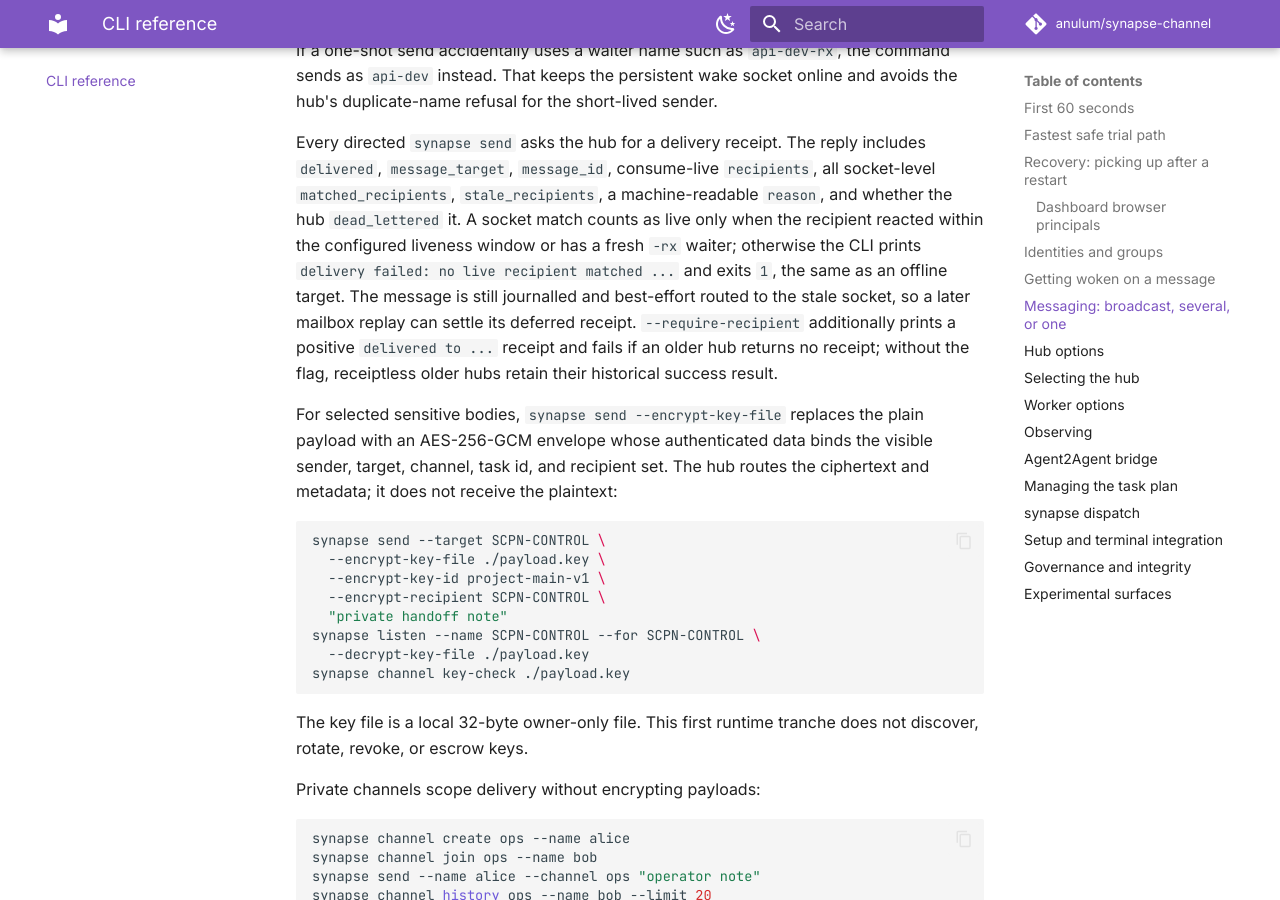
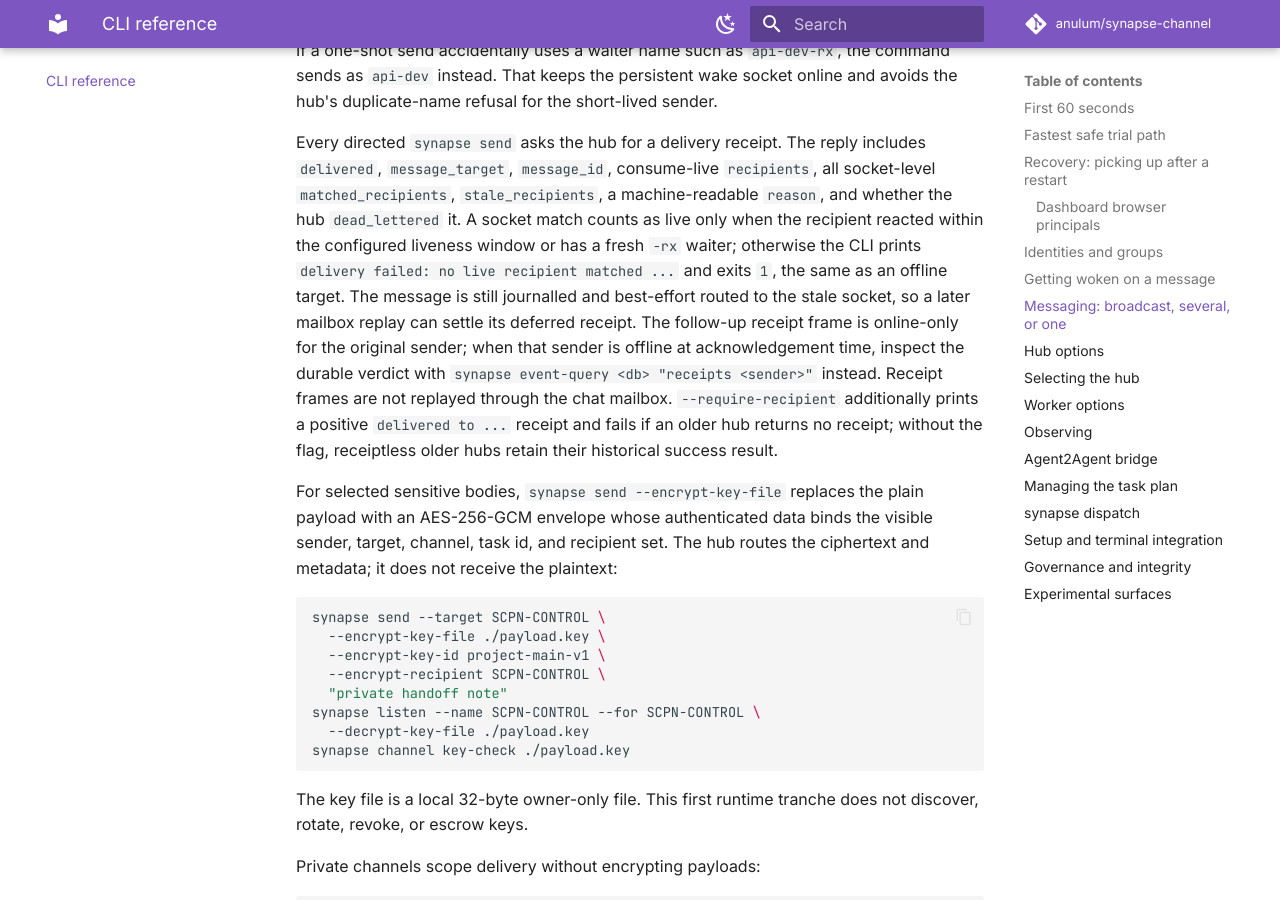
Before and after one commit to anulum/synapse-channel, an MkDocs documentation site: the page built from docs/cli.md, in a window 1280 px wide and 900 px high, scrolled down 22033 px. Built offline with MkDocs 1.6.1 and Material for MkDocs 9.7.7, drawn with Linux system fonts in a browser that asks for light colours; comment, search, counter and statistics services are not loaded.

Commit message:
docs(protocol): define deferred receipt recovery
Make the follow-up delivery receipt explicitly online-only for the original sender and document the durable event-query recovery path. Prove that reconnect does not replay receipt frames while the final verdict remains queryable after restart.

Seat: 3411846

Authored by Anulum Fortis & Arcane Sapience (protoscience@anulum.li)

```diff
--- a/docs/cli.md
+++ b/docs/cli.md
@@ -818,9 +818,13 @@ only when the recipient reacted within the configured liveness window or has a
 fresh `-rx` waiter; otherwise the CLI prints `delivery failed: no live recipient
 matched ...` and exits `1`, the same as an offline target. The message is still
 journalled and best-effort routed to the stale socket, so a later mailbox replay
-can settle its deferred receipt. `--require-recipient` additionally prints a
-positive `delivered to ...` receipt and fails if an older hub returns no receipt;
-without the flag, receiptless older hubs retain their historical success result.
+can settle its deferred receipt. The follow-up receipt frame is online-only for the
+original sender; when that sender is offline at acknowledgement time, inspect the
+durable verdict with `synapse event-query <db> "receipts <sender>"` instead. Receipt
+frames are not replayed through the chat mailbox. `--require-recipient` additionally
+prints a positive `delivered to ...` receipt and fails if an older hub returns no
+receipt; without the flag, receiptless older hubs retain their historical success
+result.
 
 For selected sensitive bodies, `synapse send --encrypt-key-file` replaces the
 plain payload with an AES-256-GCM envelope whose authenticated data binds the
```
Also changed, not shown: docs/protocol.md (+6 -3 lines), 1 other file.
